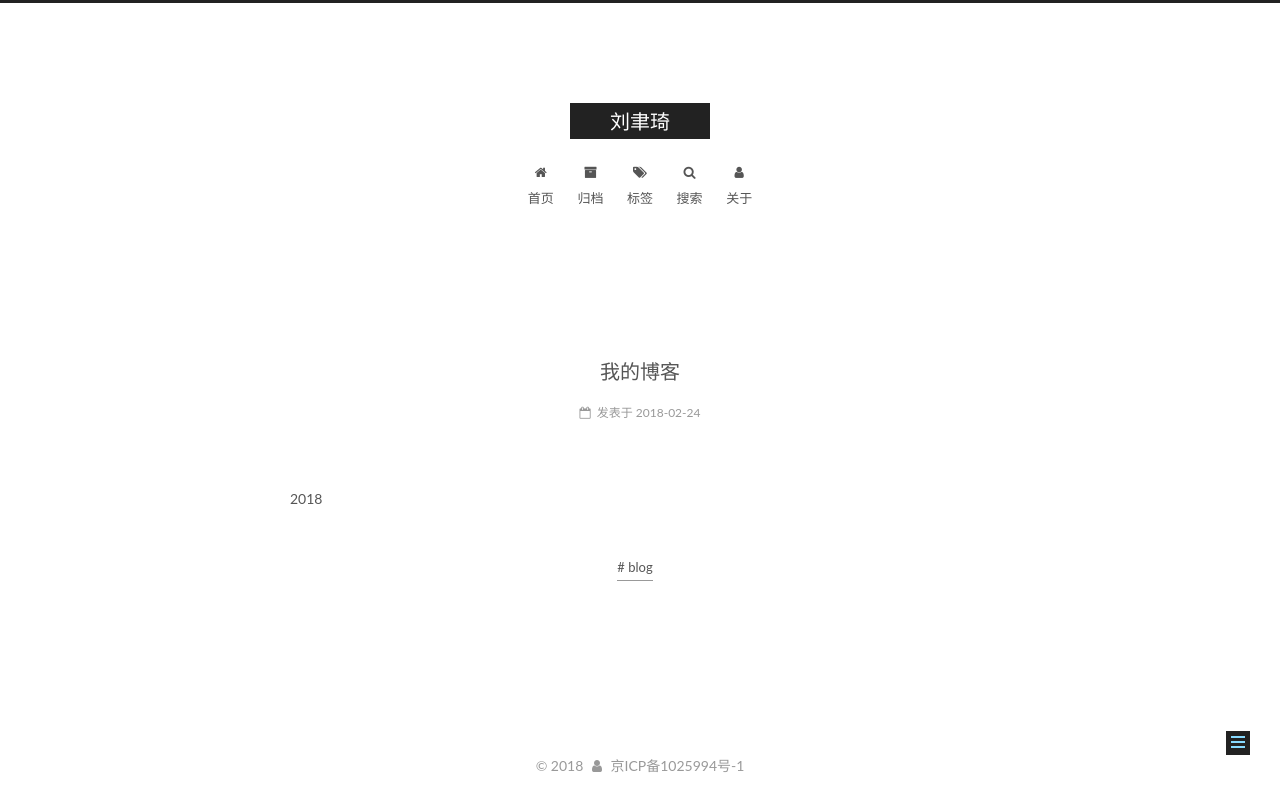
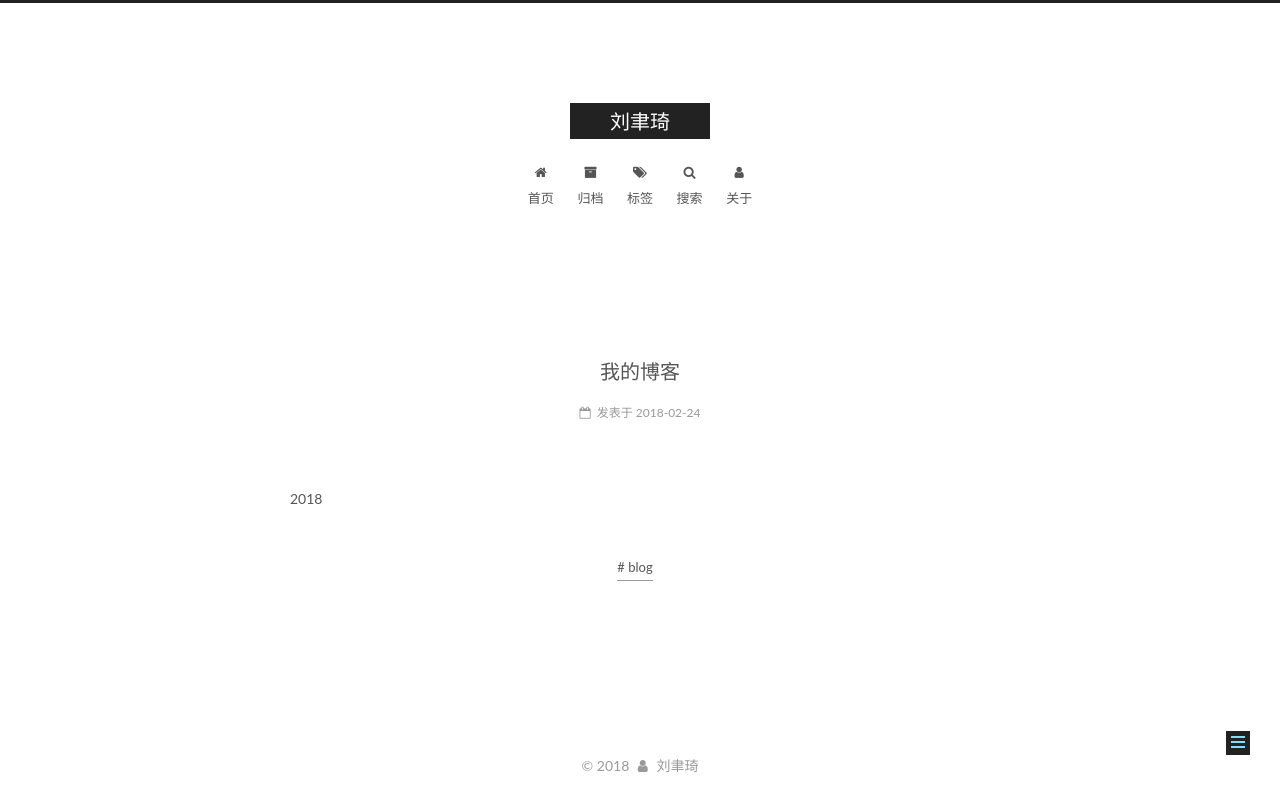
Before and after one commit to sherlock-lyq/blog2017, a plain HTML site: page 2018/02/24/我的博客/index.html in a window 1280 px wide. Drawn offline with Linux system fonts and the light colour scheme.

Commit message:
Site updated: 2018-02-24 21:52:45

```diff
--- a/2018/02/24/我的博客/index.html
+++ b/2018/02/24/我的博客/index.html
@@ -475,7 +475,7 @@
   <span class="with-love">
     <i class="fa fa-user"></i>
   </span>
-  <span class="author" itemprop="copyrightHolder">京ICP备1025994号-1</span>
+  <span class="author" itemprop="copyrightHolder">刘聿琦</span>
 
 
 </div>
```
Also changed, not shown: archives/2018/02/index.html (+1 -1 lines), archives/2018/index.html (+1 -1 lines), archives/index.html (+1 -1 lines), index.html (+1 -1 lines), tags/blog/index.html (+1 -1 lines).
